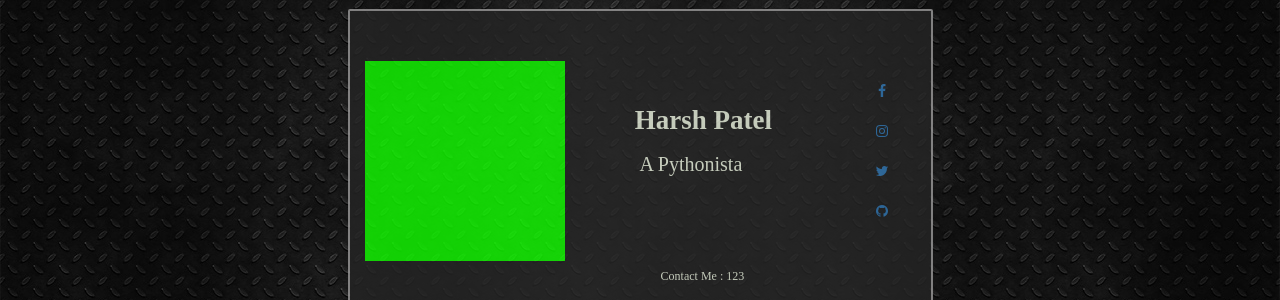
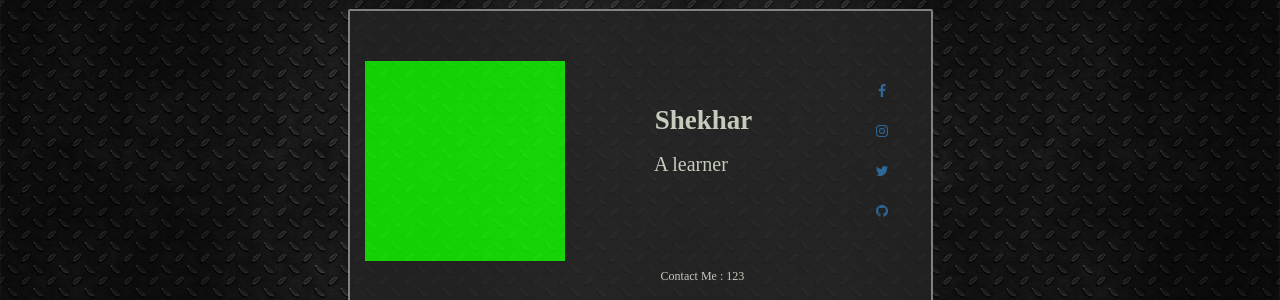
Before and after one commit to shekhar98/black_card, a Jekyll site: the page built from index.html, in a window 1280 px wide. Shown: the part 191-491 px from the top of the page. Built offline with Jekyll 4.4.1, drawn with Linux system fonts in a browser that asks for light colours; nearby versions of some CDN libraries.

Commit message:
Update _config.yml

```diff
--- a/_config.yml
+++ b/_config.yml
@@ -2,9 +2,9 @@
 baseurl: /black_card
 
 # UI configs
-title: "Harsh Patel"
-author: "Harsh Patel"
-about: "A Pythonista"
+title: "Shekhar"
+author: "Shekhar"
+about: "A learner"
 social_urls:
   facebook: "#"
   twitter: "#"
```
